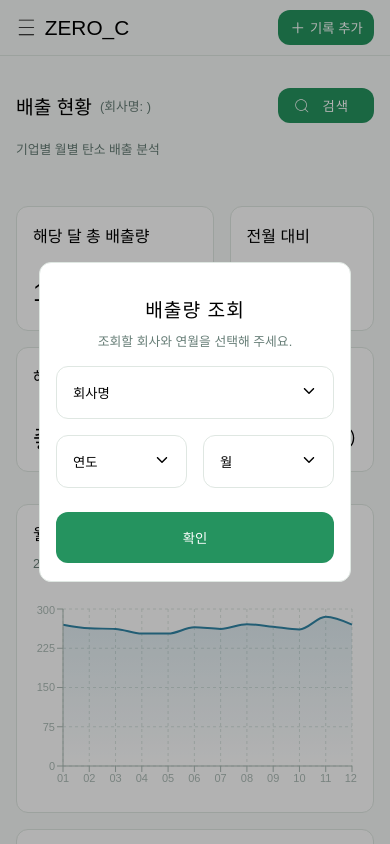
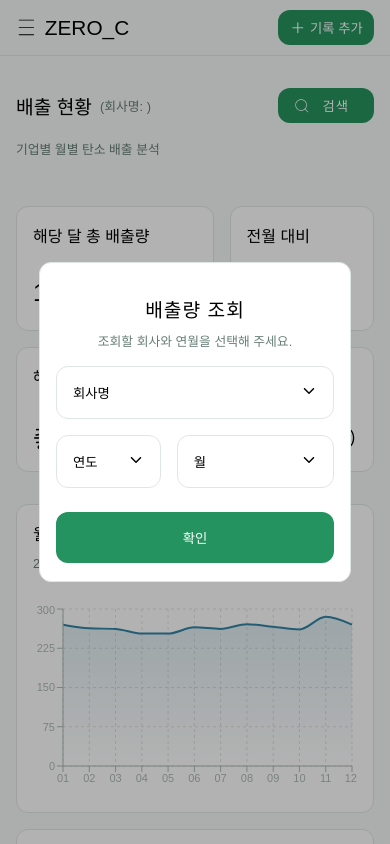
Before and after one commit to Hyunsoo-k/ZERO_C, a Next.js app: page / in a window 390 px wide. Both pictures are taken after a click on the button "검색". Shown: the top 844 px of the page. Built offline with nearby package versions, Linux system fonts and the light colour scheme; a web font is replaced by a local one.

Commit message:
feat : 캘린더 컴포넌트에서 모바일 뷰포트에서 텍스트가 잘리는 현상 수정

```diff
--- a/src/components/modals/SearchModal/SearchModal.module.scss
+++ b/src/components/modals/SearchModal/SearchModal.module.scss
@@ -35,7 +35,7 @@
 
   .body {
     display: grid;
-    grid-template: auto auto / 1fr 1fr;
+    grid-template: auto auto / 1fr 1.5fr;
     gap: 1rem;
     margin-top: 1rem;
   }
--- a/src/components/ui/Dropdown/components/CalendarView/CalendarView.module.scss
+++ b/src/components/ui/Dropdown/components/CalendarView/CalendarView.module.scss
@@ -3,13 +3,17 @@
 .calendarView {
   display: grid;
   grid-template-columns: repeat(4, 1fr);
-  gap: 0.6rem;
+  gap: 0.2rem;
   padding: 1rem;
   background-color: $bg-on-base;
   border: 1px solid $border-base;
   border-radius: $radius;
   width: 100%;
   max-width: 20rem;
+
+  @include tablet {
+    gap: 0.6rem;
+  }
 
   .cell {
     display: flex;
@@ -18,9 +22,13 @@
     height: 50px;
     border: 1px solid transparent;
     border-radius: $radius;
-    font-size: 0.9rem;
+    font-size: 0.7rem;
     transition: all 0.2s ease;
     cursor: pointer;
+
+    @include tablet {
+      font-size: 0.9rem;
+    }
 
     &.hasData {
       color: $text-logo;
```
